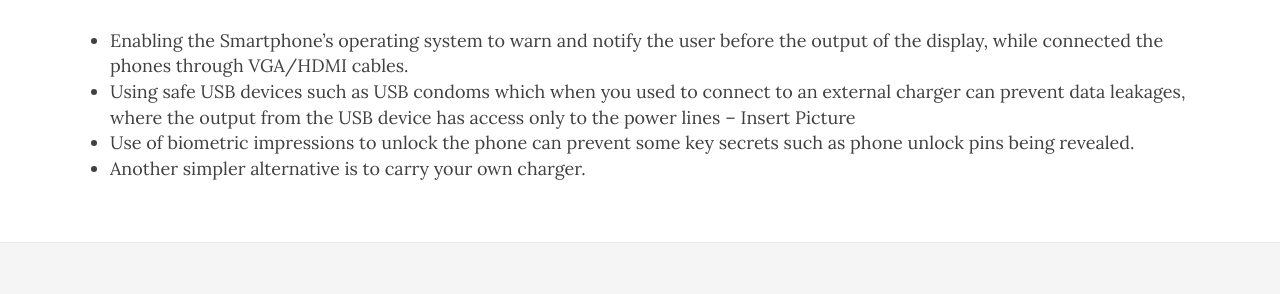
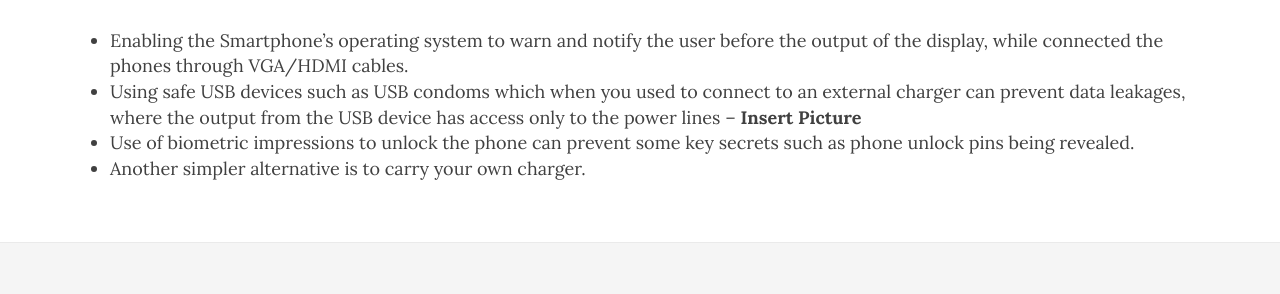
Before and after one commit to UCLA-ECE209AS-2018W/Shoban, a Jekyll site: the page built from mitigation.md, in a window 1280 px wide. Shown: the part 249-543 px from the top of the page. Built offline with Jekyll 4.4.1, drawn with Linux system fonts in a browser that asks for light colours; nearby versions of some CDN libraries.

Commit message:
Small Changes

```diff
--- a/mitigation.md
+++ b/mitigation.md
@@ -8,6 +8,6 @@ description: Methods to defend this attack
 
 Some measures to mitigate this attack are the following:
 *	Enabling the Smartphone’s operating system to warn and notify the user before the output of the display, while connected the phones through VGA/HDMI cables.
-*	Using safe USB devices such as USB condoms which when you used to connect to an external charger can prevent data leakages, where the output from the USB device has access only to the power lines – Insert Picture
+*	Using safe USB devices such as USB condoms which when you used to connect to an external charger can prevent data leakages, where the output from the USB device has access only to the power lines – **Insert Picture**
 *	Use of biometric impressions to unlock the phone can prevent some key secrets such as phone unlock pins being revealed.
 *   Another simpler alternative is to carry your own charger.
```
Also changed, not shown: analysis.md (+1 -0 lines), strengths.md (+1 -0 lines), weakness.md (+3 -3 lines).
